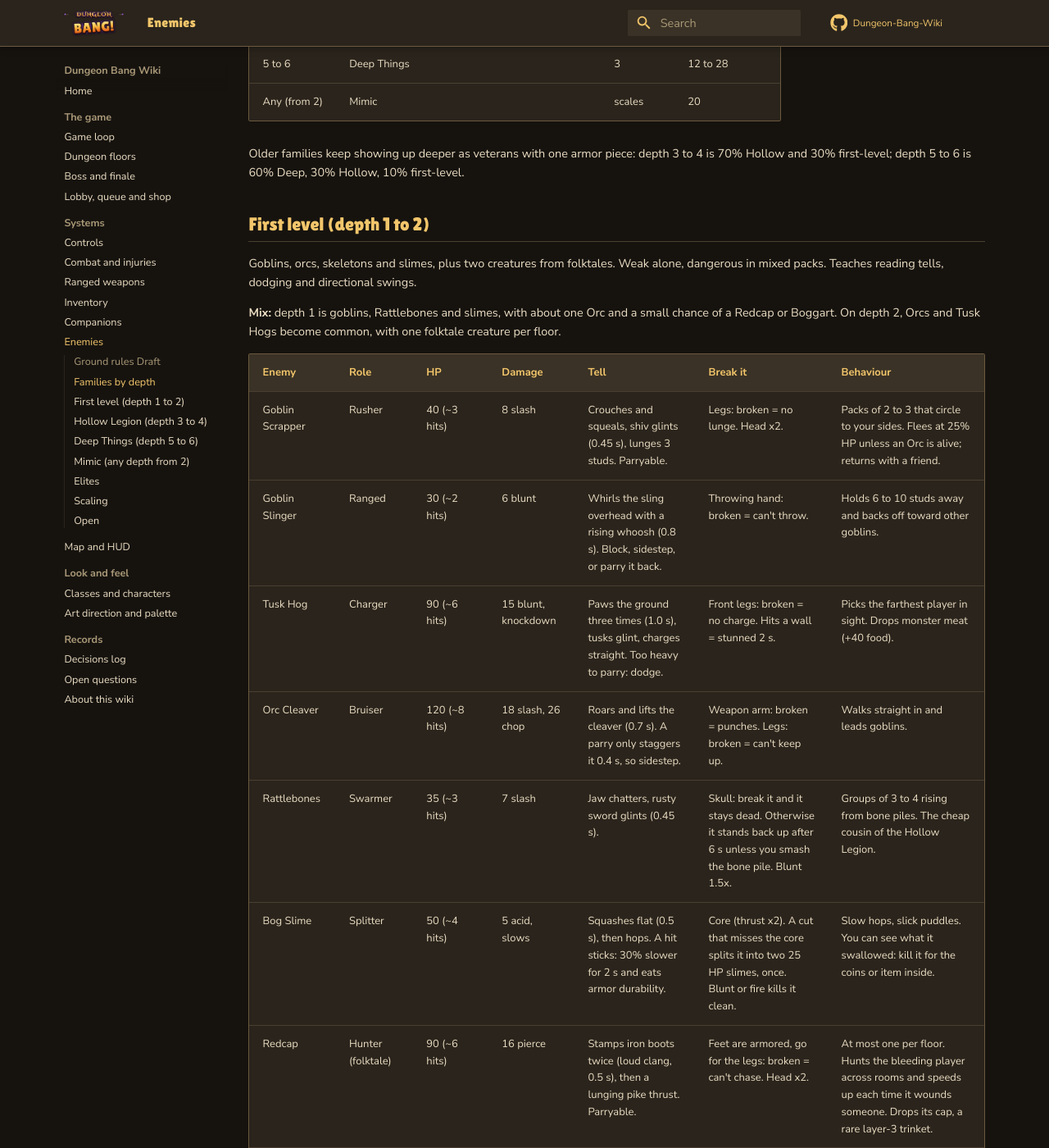
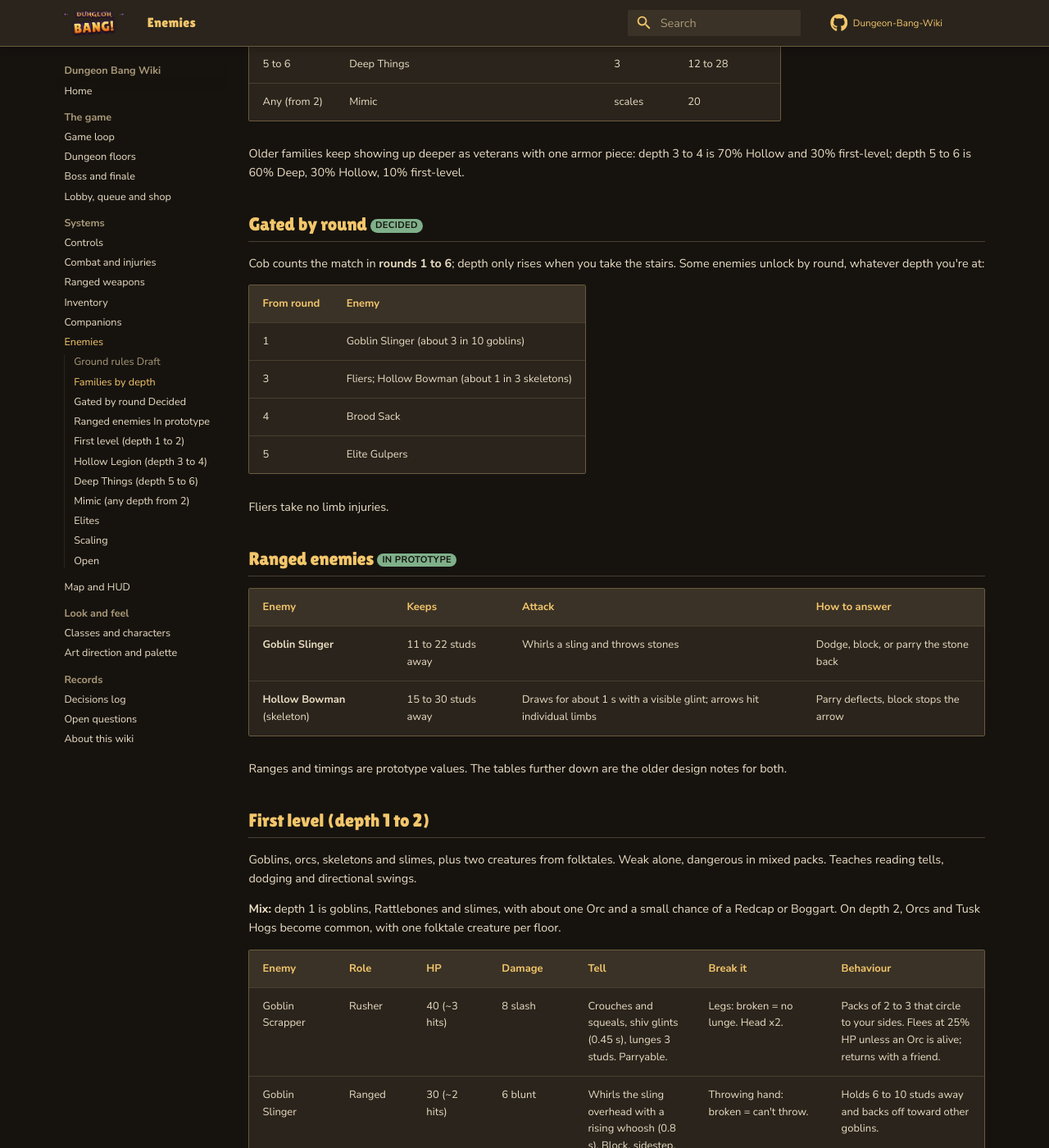
Before and after one commit to iamlegendok/Dungeon-Bang-Wiki, an MkDocs documentation site: the page built from docs/enemies.md, in a window 1280 px wide and 1400 px high, scrolled down 900 px. Shown: the whole window at 82% size. Built offline with MkDocs 1.6.1 and Material for MkDocs 9.7.7, drawn with Linux system fonts in a browser that asks for light colours; comment, search, counter and statistics services are not loaded.

Commit message:
Round-gated fliers, ranged enemies, drop rule, loading screen without bar, enemy targeting
Co-Authored-By: Claude Opus 5.5 (1M context) <noreply@anthropic.com>
Claude-Session: https://claude.ai/code/session_01BBz4VfGTsvBuNKXe58LieA

```diff
--- a/docs/enemies.md
+++ b/docs/enemies.md
@@ -24,6 +24,28 @@
 | Any (from 2) | Mimic | scales | 20 |
 
 Older families keep showing up deeper as veterans with one armor piece: depth 3 to 4 is 70% Hollow and 30% first-level; depth 5 to 6 is 60% Deep, 30% Hollow, 10% first-level.
+
+## Gated by round <span class="tag decided">Decided</span> { #by-round }
+
+Cob counts the match in **rounds 1 to 6**; depth only rises when you take the stairs. Some enemies unlock by round, whatever depth you're at:
+
+| From round | Enemy |
+|-|-|
+| 1 | Goblin Slinger (about 3 in 10 goblins) |
+| 3 | Fliers; Hollow Bowman (about 1 in 3 skeletons) |
+| 4 | Brood Sack |
+| 5 | Elite Gulpers |
+
+Fliers take no limb injuries.
+
+## Ranged enemies <span class="tag decided">In prototype</span> { #ranged-enemies }
+
+| Enemy | Keeps | Attack | How to answer |
+|-|-|-|-|
+| **Goblin Slinger** | 11 to 22 studs away | Whirls a sling and throws stones | Dodge, block, or parry the stone back |
+| **Hollow Bowman** (skeleton) | 15 to 30 studs away | Draws for about 1 s with a visible glint; arrows hit individual limbs | Parry deflects, block stops the arrow |
+
+Ranges and timings are prototype values. The tables further down are the older design notes for both.
 
 ## First level (depth 1 to 2)
 
```
Also changed, not shown: docs/art.md (+1 -1 lines), docs/combat.md (+2 -0 lines), docs/controls.md (+1 -1 lines), docs/decisions.md (+6 -1 lines).
